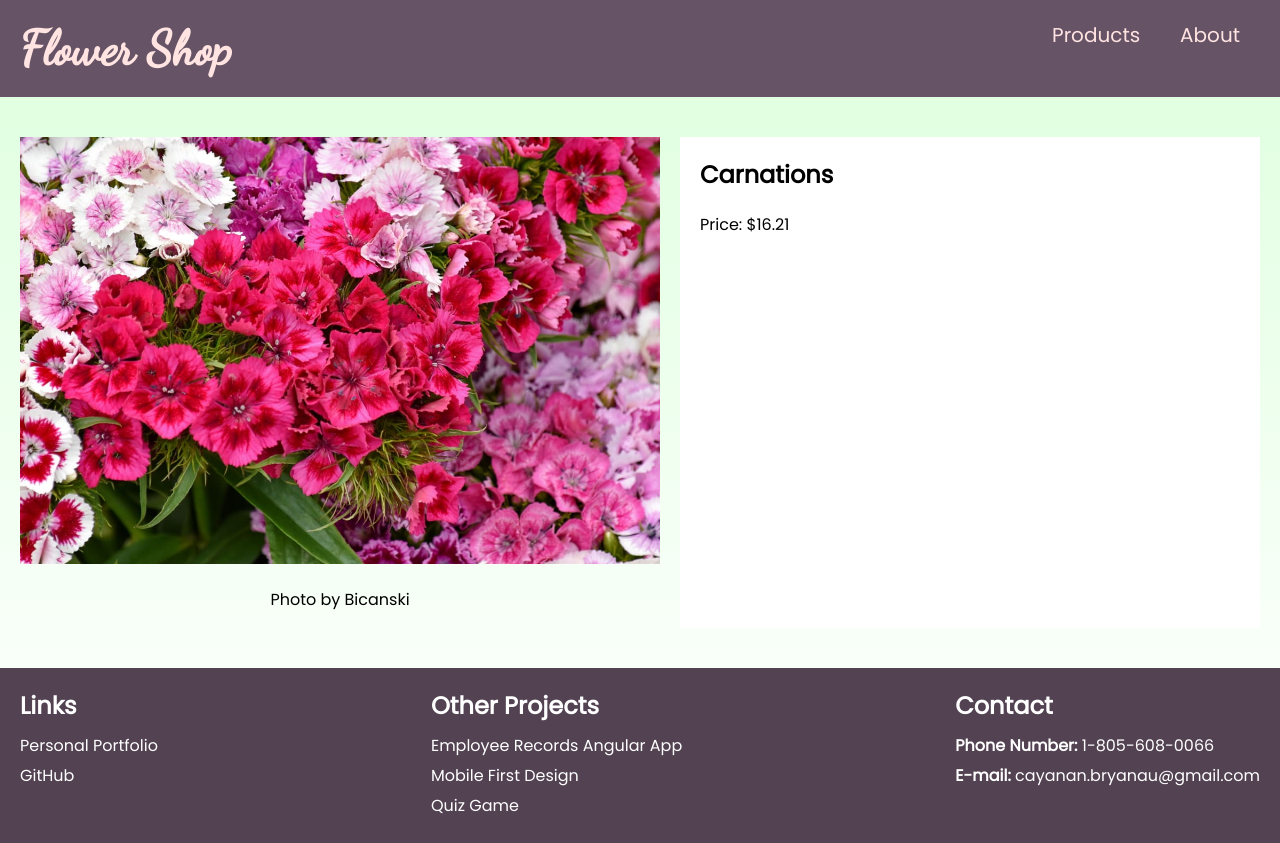
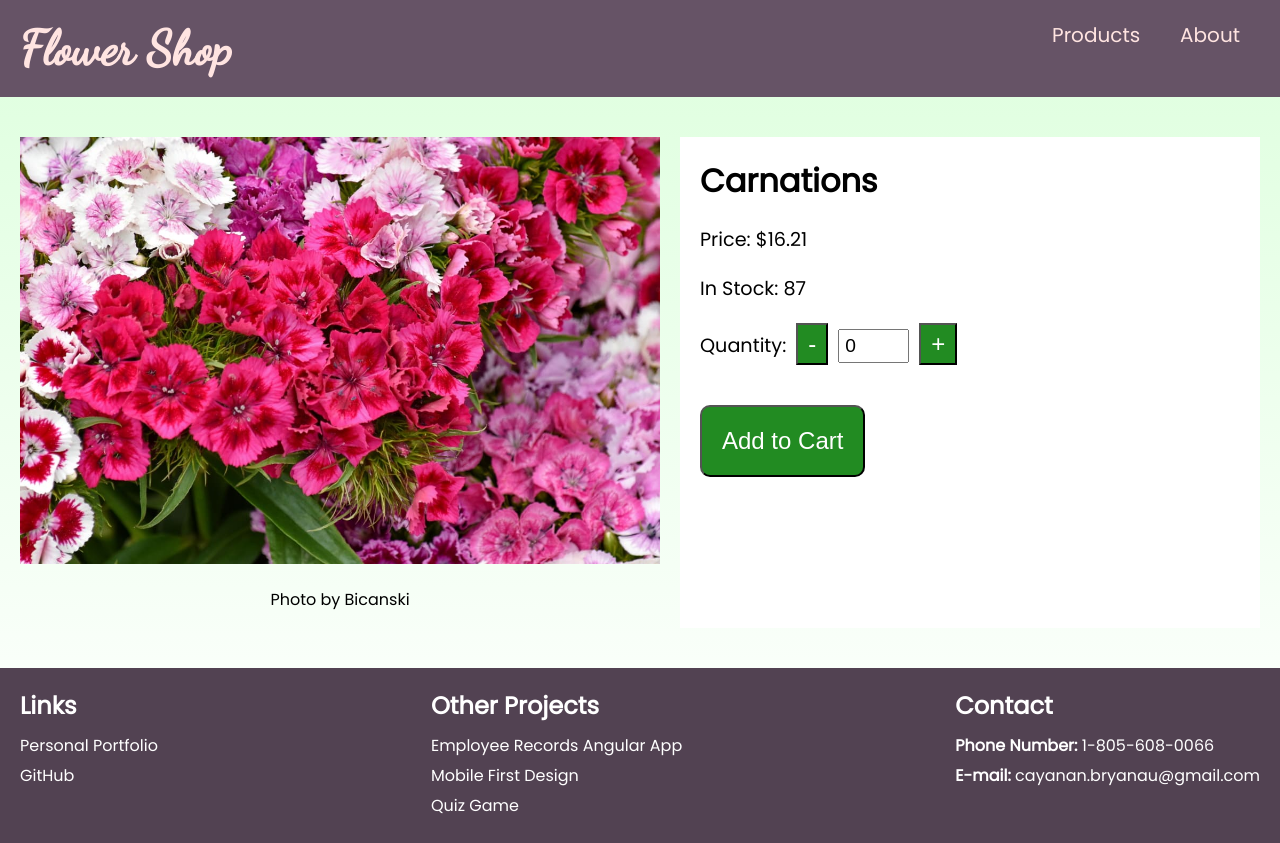
Before and after one commit to bryanc123/Flower-Shop, a React (Create React App) app: page /product/carnations in a window 1280 px wide. Built offline with nearby package versions, Linux system fonts and the light colour scheme.

Commit message:
Updated the product page

```diff
--- a/src/components/Product.jsx
+++ b/src/components/Product.jsx
@@ -1,13 +1,38 @@
+import { useState } from 'react';
 import { useParams } from 'react-router-dom';
 
 import data from '../data';
 
 const Product = () => {
+    let [quantity, setQuantity] = useState(0);
+
     let { name } = useParams();
+    let product = data.find(item => item.name === name);
+    let photographer = product.photographer ? `Photo by ${product.photographer}` : '';
 
-    let product = data.find(item => item.name === name);
+    const onDecrement = (event) => {
+        setQuantity(previousQuantity => {
+            if(previousQuantity > 0) {
+                return previousQuantity - 1;
+            }
 
-    let photographer = product.photographer ? `Photo by ${product.photographer}` : '';
+            return 0;
+        })
+    }
+
+    const onIncrement = (event) => {
+        setQuantity(previousQuantity => {
+            if(previousQuantity < product.quantity) {
+                return previousQuantity + 1;
+            }
+
+            return previousQuantity;
+        })
+    }
+
+    const onChange = (event) => {
+        setQuantity(event.target.value);
+    };
 
     return (
         <>
@@ -19,6 +44,12 @@ const Product = () => {
                 <div className="product__description-container">
                     <h2>{product.description}</h2>
                     <p>Price: ${product.price}</p>
+                    <p>In Stock: {product.quantity}</p>
+                    <span>Quantity:</span>
+                    <button className="product__decrement" onClick={onDecrement}>-</button>
+                    <input type="text" value={quantity} onChange={onChange} className="product__quantity"></input>
+                    <button className="product__increment" onClick={onIncrement}>+</button>
+                    <button className="product__add">Add to Cart</button>
                 </div>
             </section>
         </>
--- a/src/index.css
+++ b/src/index.css
@@ -114,10 +114,61 @@ header ul a:hover {
   text-align: left;
 }
 .product__description-container h2 {
+  font-size: 2rem;
   margin: 0 0 20px 0;
 }
 .product__description-container p {
-  margin: 0;
+  font-size: 1.2rem;
+  margin: 0 0 20px 0;
+}
+.product__description-container span {
+  font-size: 1.2rem;
+  margin: 0 10px 20px 0;
+}
+
+.product__decrement {
+  background-color: #228B22;
+  color: white;
+  font-size: 1.5rem;
+  margin-right: 10px;
+  padding: 5px 10px;
+}
+.product__decrement:hover {
+  background-color: #4EA24E;
+  cursor: pointer;
+}
+
+.product__quantity {
+  font-size: 1.2rem;
+  height: 28px;
+  padding-left: 5px;
+  width: 60px;
+}
+
+.product__increment {
+  background-color: #228B22;
+  color: white;
+  font-size: 1.5rem;
+  margin-left: 10px;
+  padding: 5px 10px;
+}
+.product__increment:hover {
+  background-color: #4EA24E;
+  cursor: pointer;
+}
+
+.product__add {
+  background-color: #228B22;
+  border-radius: 10px;
+  color: white;
+  display: block;
+  font-size: 1.5rem;
+  margin: 40px 0;
+  padding: 20px;
+}
+.product__add:hover {
+  background-color: #4EA24E;
+  cursor: pointer;
 }
 
 /* About */
```
